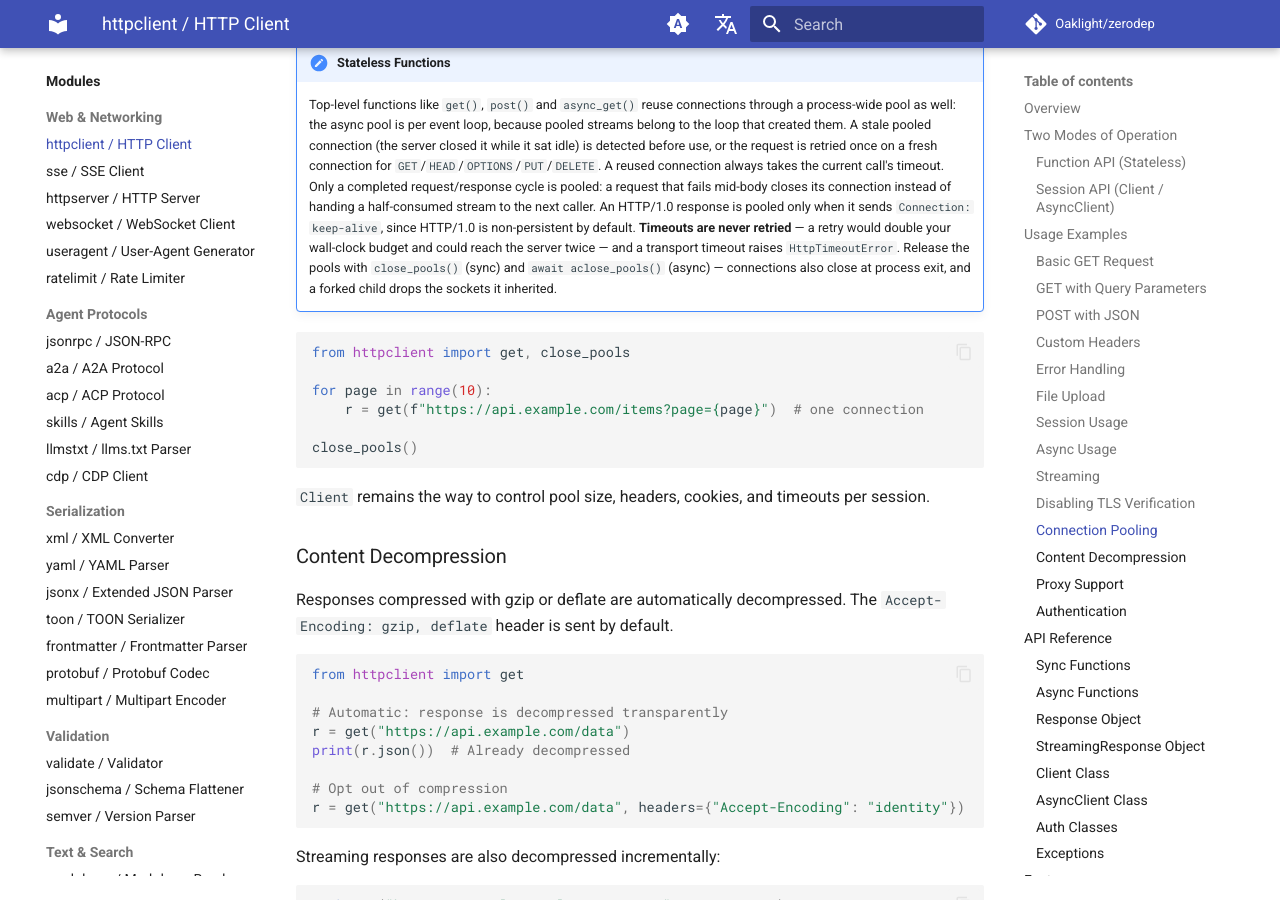
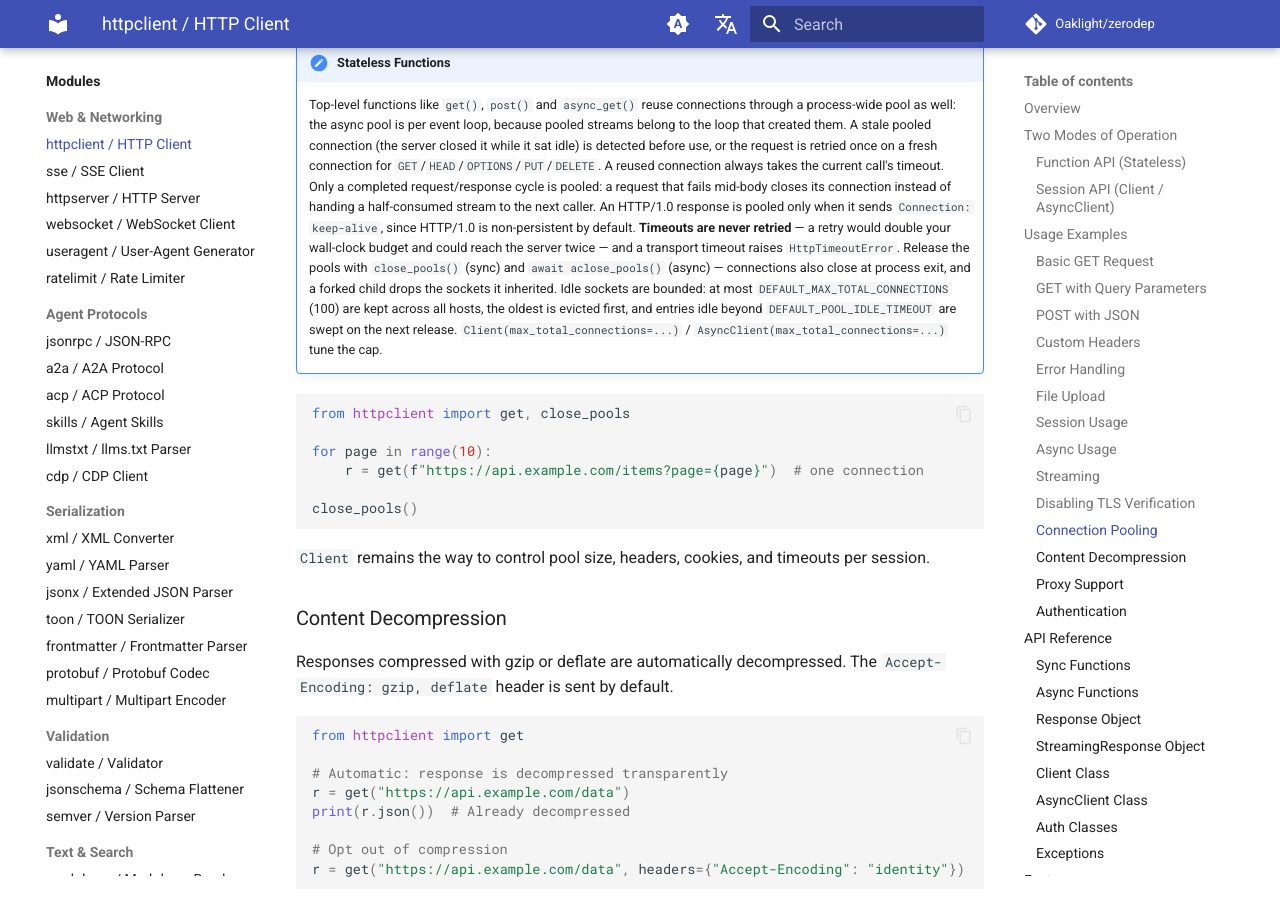
Before and after one commit to Oaklight/zerodep, an MkDocs documentation site: the page built from docs/modules/httpclient.md, in a window 1280 px wide and 900 px high, scrolled down 4930 px. Built offline with MkDocs 1.6.1 and Material for MkDocs 9.7.7, drawn with Linux system fonts in a browser that asks for light colours; comment, search, counter and statistics services are not loaded.

Commit message:
docs(httpclient): idle sockets are bounded across hosts
Document DEFAULT_MAX_TOTAL_CONNECTIONS and max_total_connections.

````diff
--- a/docs/modules/httpclient.md
+++ b/docs/modules/httpclient.md
@@ -222,7 +222,7 @@
 ```
 
 !!! note "Stateless Functions"
-    Top-level functions like `get()`, `post()` and `async_get()` reuse connections through a process-wide pool as well: the async pool is per event loop, because pooled streams belong to the loop that created them. A stale pooled connection (the server closed it while it sat idle) is detected before use, or the request is retried once on a fresh connection for `GET`/`HEAD`/`OPTIONS`/`PUT`/`DELETE`. A reused connection always takes the current call's timeout. Only a completed request/response cycle is pooled: a request that fails mid-body closes its connection instead of handing a half-consumed stream to the next caller. An HTTP/1.0 response is pooled only when it sends `Connection: keep-alive`, since HTTP/1.0 is non-persistent by default. **Timeouts are never retried** — a retry would double your wall-clock budget and could reach the server twice — and a transport timeout raises `HttpTimeoutError`. Release the pools with `close_pools()` (sync) and `await aclose_pools()` (async) — connections also close at process exit, and a forked child drops the sockets it inherited.
+    Top-level functions like `get()`, `post()` and `async_get()` reuse connections through a process-wide pool as well: the async pool is per event loop, because pooled streams belong to the loop that created them. A stale pooled connection (the server closed it while it sat idle) is detected before use, or the request is retried once on a fresh connection for `GET`/`HEAD`/`OPTIONS`/`PUT`/`DELETE`. A reused connection always takes the current call's timeout. Only a completed request/response cycle is pooled: a request that fails mid-body closes its connection instead of handing a half-consumed stream to the next caller. An HTTP/1.0 response is pooled only when it sends `Connection: keep-alive`, since HTTP/1.0 is non-persistent by default. **Timeouts are never retried** — a retry would double your wall-clock budget and could reach the server twice — and a transport timeout raises `HttpTimeoutError`. Release the pools with `close_pools()` (sync) and `await aclose_pools()` (async) — connections also close at process exit, and a forked child drops the sockets it inherited. Idle sockets are bounded: at most `DEFAULT_MAX_TOTAL_CONNECTIONS` (100) are kept across all hosts, the oldest is evicted first, and entries idle beyond `DEFAULT_POOL_IDLE_TIMEOUT` are swept on the next release. `Client(max_total_connections=...)` / `AsyncClient(max_total_connections=...)` tune the cap.
 
 ```python
 from httpclient import get, close_pools
````
Also changed, not shown: docs/changelog.md (+1 -1 lines).
